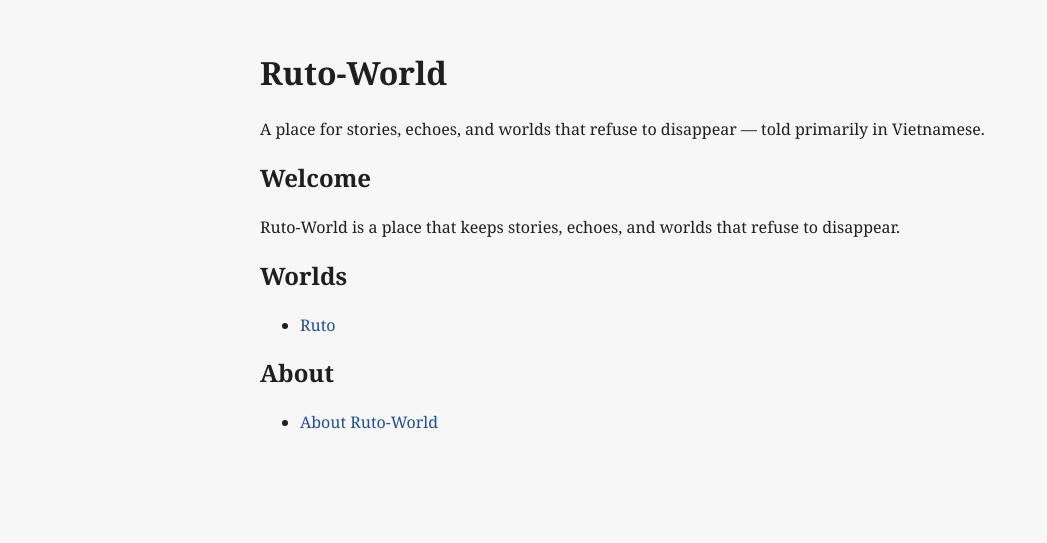
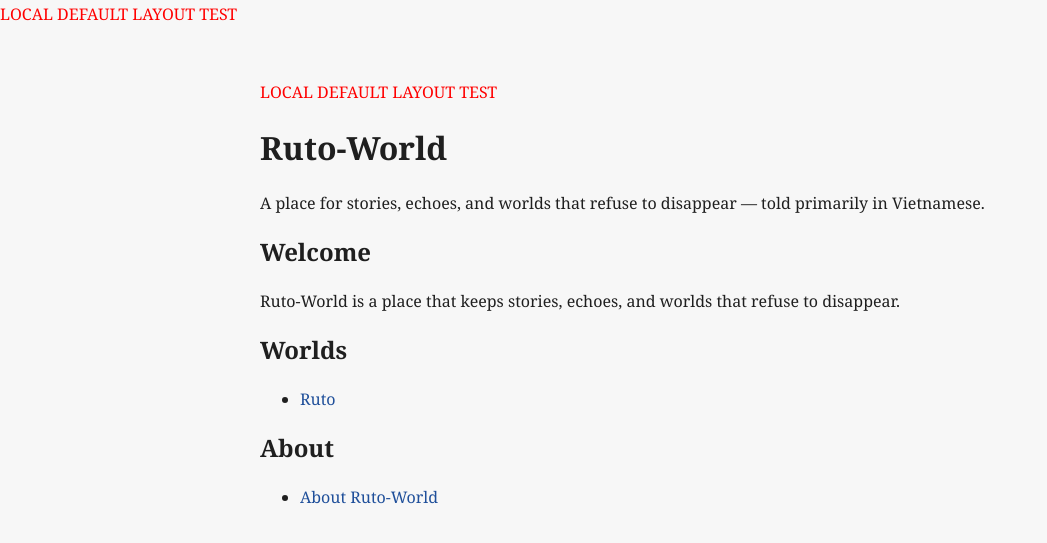
Before and after one commit to euro6792/Ruto-World, a Jekyll site: the page built from index.md, in a window 1280 px wide. Shown: the top 543 px of the page, without its empty margins (0-1047 px from the left). Built offline with Jekyll 4.4.1, drawn with Linux system fonts in a browser that asks for light colours.

Commit message:
Add test paragraph to default layout

```diff
--- a/_layouts/default.html
+++ b/_layouts/default.html
@@ -8,7 +8,9 @@
   <link rel="stylesheet" href="{{ site.baseurl }}/assets/css/style.css">
 </head>
 <body>
+  <p style="color:red;">LOCAL DEFAULT LAYOUT TEST</p>
   <main class="container">
+    <p style="color:red;">LOCAL DEFAULT LAYOUT TEST</p>
     {{ content }}
   </main>
 </body>
```
